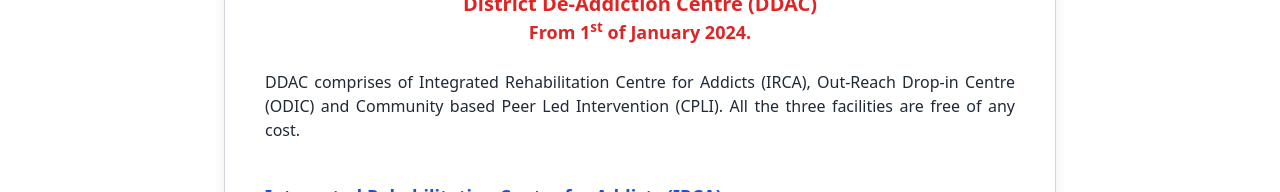
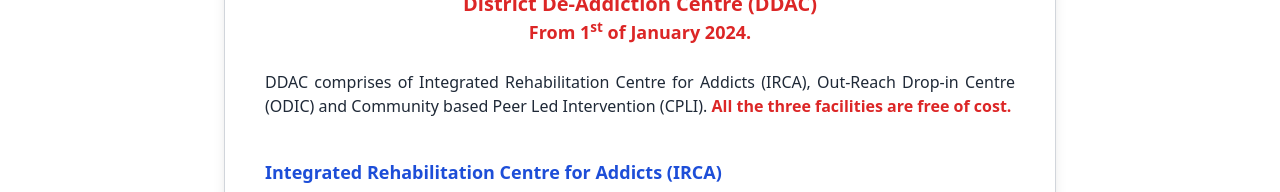
Before and after one commit to tanishpoddar/Concern-Website, a Next.js app: page /mosje in a window 1280 px wide. Shown: the part 717-909 px from the top of the page. Built offline with nearby package versions, Linux system fonts and the light colour scheme.

Commit message:
changed-code-files

```diff
--- a/src/app/mosje/page.tsx
+++ b/src/app/mosje/page.tsx
@@ -43,8 +43,7 @@ export default function MosjePage() {
             </div>
             <p>
               DDAC comprises of Integrated Rehabilitation Centre for Addicts (IRCA), Out-Reach Drop-in
-              Centre (ODIC) and Community based Peer Led Intervention (CPLI). All the three facilities
-              are free of any cost.
+              Centre (ODIC) and Community based Peer Led Intervention (CPLI). <strong className="font-bold text-red-600">All the three facilities are free of cost.</strong>
             </p>
 
             <div className="space-y-4 pt-4">
```
